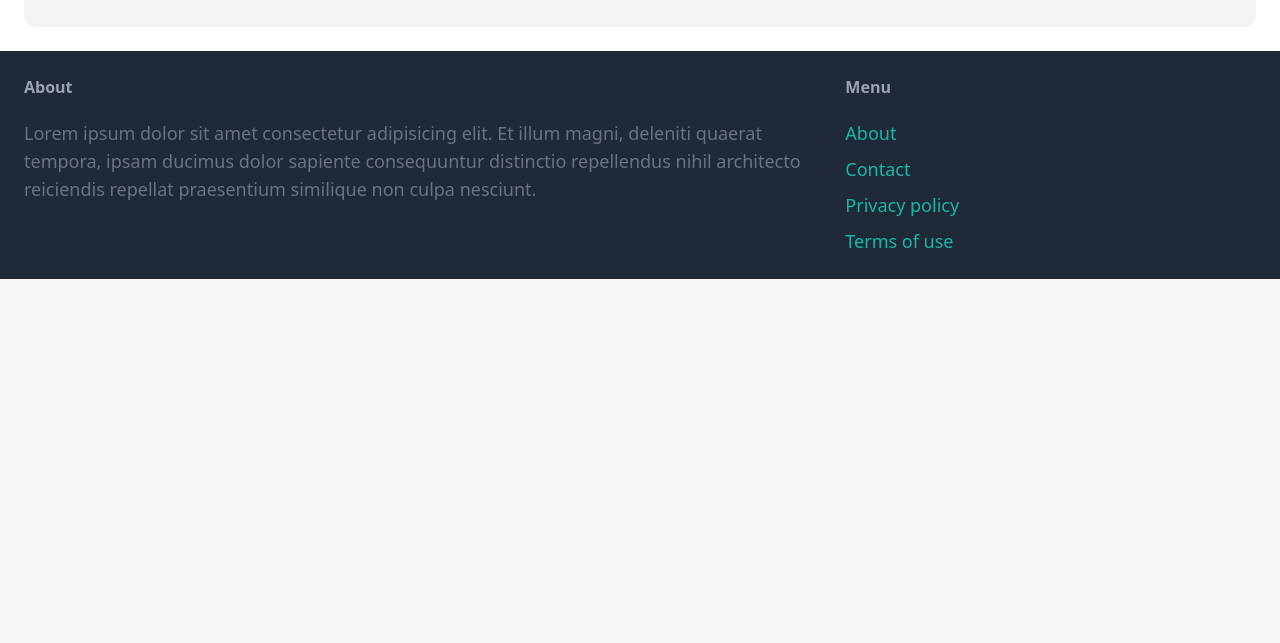
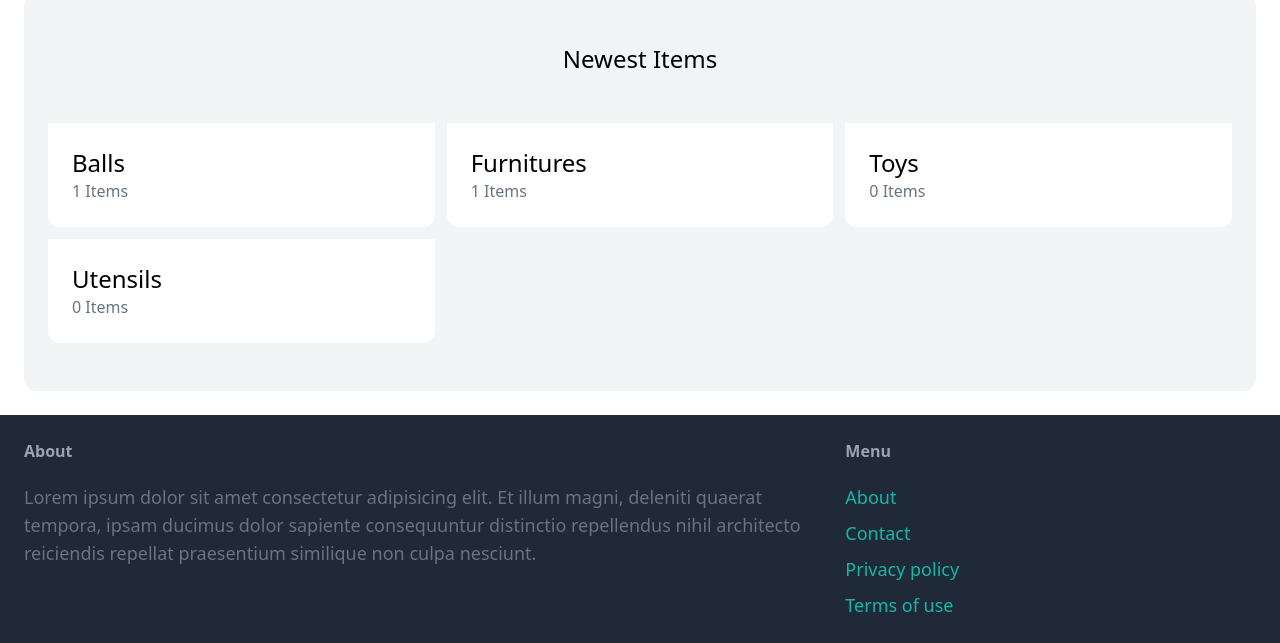
Before and after one commit to nzangi/django-project-two, a Django app: page / in a window 1280 px wide. Shown: the part 667-1310 px from the top of the page. Before the commit the page ends 946 px from the top, so only its background shows below. Run offline with Django 4.2, Linux system fonts and the light colour scheme; data comes from the database, SQL or seed files in the repository; some libraries are stand-ins or nearby versions.

Commit message:
Itmes Lista added

```diff
--- a/core/templates/core/index.html
+++ b/core/templates/core/index.html
@@ -1,16 +1,16 @@
 {% extends 'core/base.html'%}
-{% block title %}Welcome to {%endblock%}
+{% block title %}Welcome to {% endblock %}
 {% block content %}
     <div class="mt-6 px-6 py-12 bg-gray-100 rounded-xl">
         <h2 class="mb-12 text-2xl text-center">Newest Items</h2>
         <div class="grid grid-cols-3 gap-3">
             {% for item in items %}
                 <div>
-                    <a href="#">
-                        <div><img src="{ item.image.url }" class="rounded-t-xl"></div>
+                    <a href="{% url 'item:detail' item.id %}">
+                        <div><img src="{{item.image.url }}" class="rounded-t-xl"></div>
                         <div class="p-6 bg-white rounded-b-xl">
-                            <h2 class="text-2xl">{{ item.name }}</h2>
-                            <p class="text-gray-500">Price: {{ item.price }}</p>
+                            <h2 class="text-2xl">{{ item.name}}</h2>
+                            <p class="text-gray-500">Price (KSH): {{ item.price }}</p>
                         </div>
                     </a>
                 </div>
@@ -18,4 +18,17 @@
 
         </div>
     </div>
+    <div class="mt-6 px-6 py-12 bg-gray-100 rounded-xl">
+        <h2 class="mb-12 text-2xl text-center">Newest Items</h2>
+        <div class="grid grid-cols-3 gap-3">
+            {% for category in categories %}
+                <div>
+                    <div class="p-6 bg-white rounded-b-xl">
+                        <h2 class="text-2xl">{{ category.name}}</h2>
+                        <p class="text-gray-500">{{ category.items.count }} Items</p>
+                    </div>
+                </div>
+            {% endfor%}
+        </div>
+    </div>
 {% endblock%}
--- a/djangoproject/urls.py
+++ b/djangoproject/urls.py
@@ -17,11 +17,12 @@ Including another URLconf
 from django.conf import settings
 from django.conf.urls.static import static
 from django.contrib import admin
-from django.urls import path
+from django.urls import path,include
 from core.views import index,contact
 
 urlpatterns = [
     path('',index,name='index'),
+    path('items/',include('item.urls')),
     path('contact/',contact,name='contact'),
     path('admin/', admin.site.urls),
 ] + static(settings.MEDIA_URL, document_root=settings.MEDIA_ROOT)
--- /dev/null
+++ b/item/urls.py
@@ -0,0 +1,8 @@
+from django.urls import path
+
+from . import views
+app_name = 'item'
+urlpatterns = [
+    path('<int:pk>',views.detail,name="detail"),
+
+]
```
Also changed, not shown: core/templates/item/detail.html (added, +11 -0 lines), item/views.py (+8 -1 lines).
